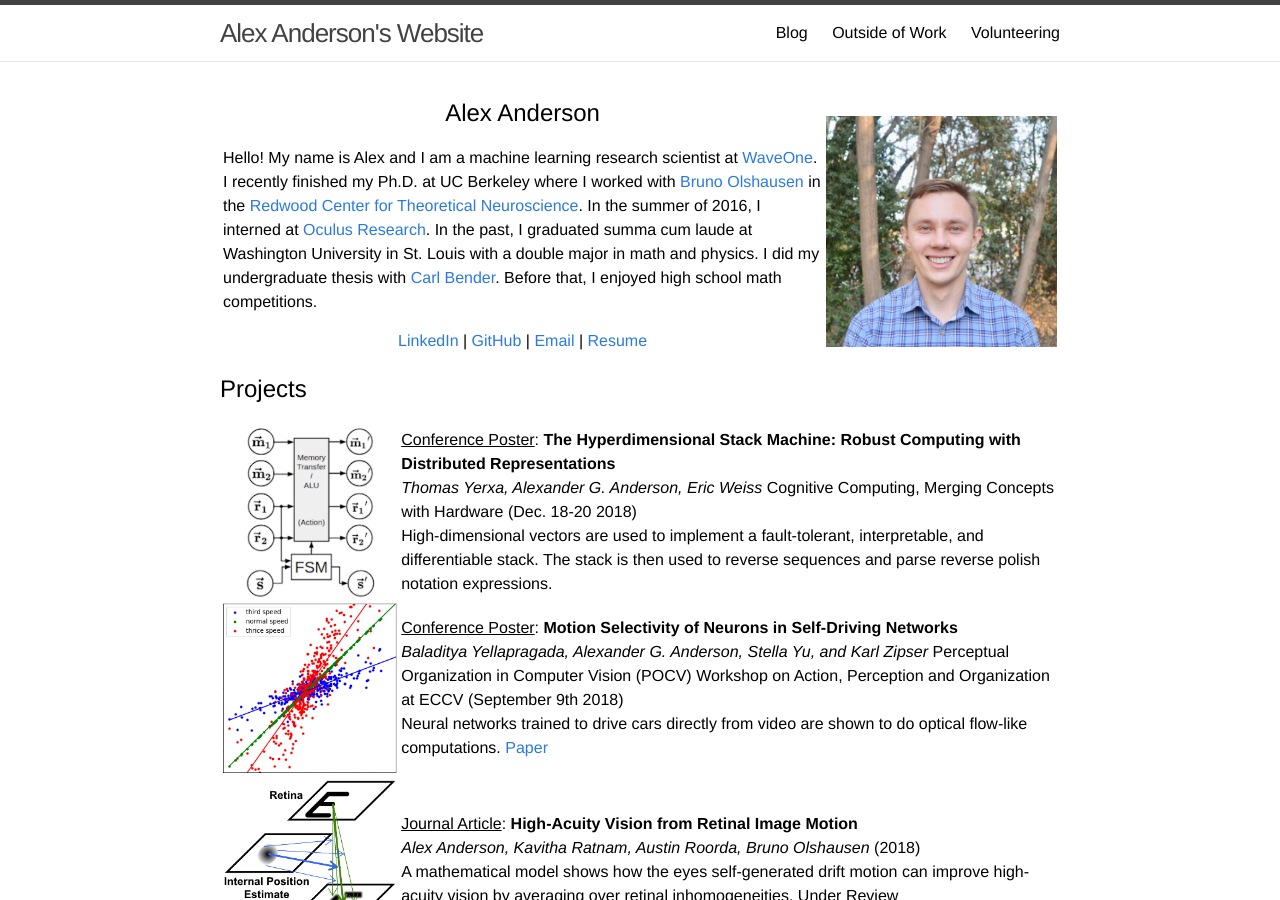
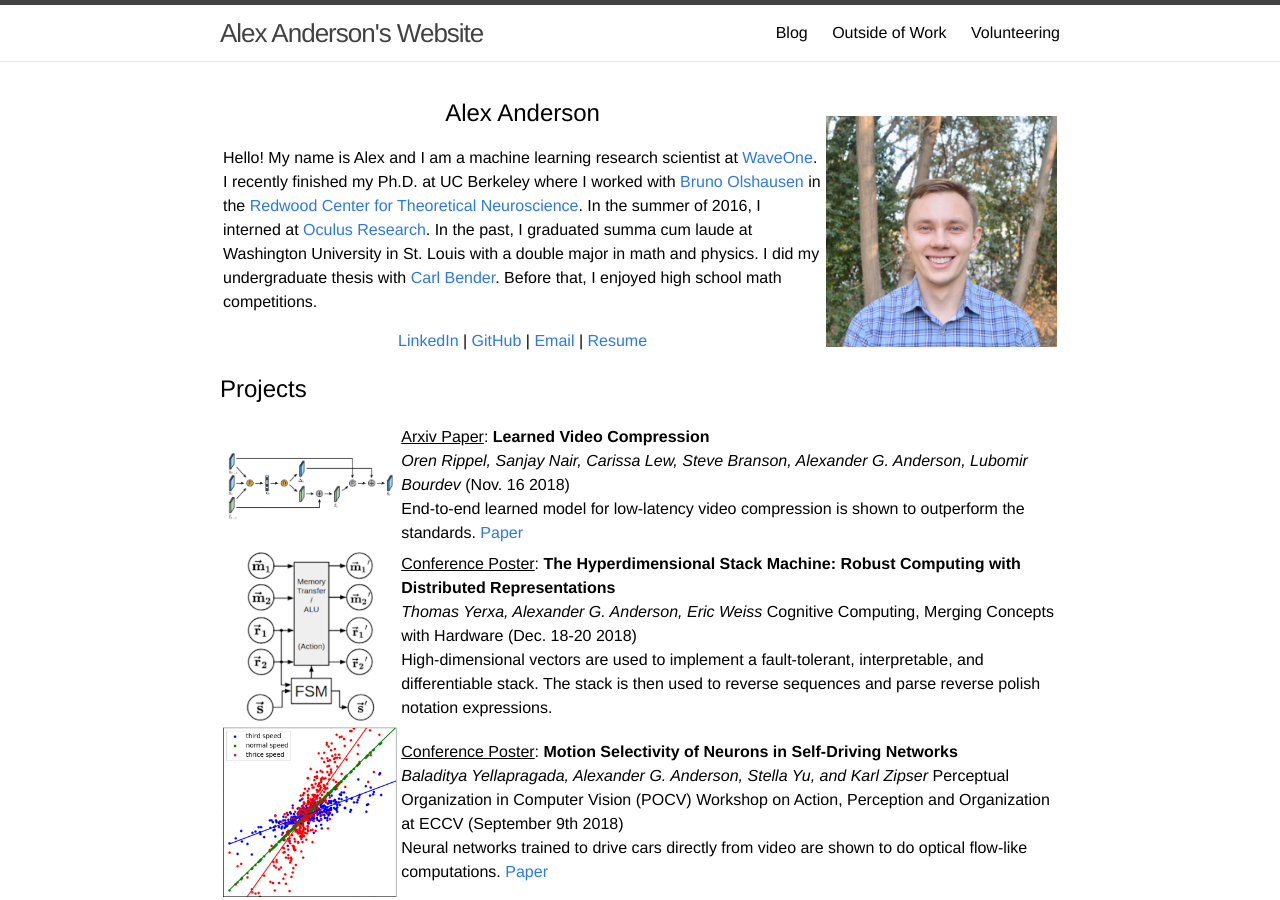
Before and after one commit to alexanderganderson/alexanderganderson.github.io, a Jekyll site: the page built from index.html, in a window 1280 px wide and 900 px high. Built offline with Jekyll 4.4.1, drawn with Linux system fonts in a browser that asks for light colours.

Commit message:
added waveone paper

```diff
--- a/_data/projects.yml
+++ b/_data/projects.yml
@@ -1,3 +1,12 @@
+- type: Arxiv Paper
+  title: 'Learned Video Compression'
+  authors: Oren Rippel, Sanjay Nair, Carissa Lew, Steve Branson, Alexander G. Anderson, Lubomir Bourdev
+  date: Nov. 16 2018
+  desc: End-to-end learned model for low-latency video compression is shown to outperform the standards.
+  img: static/img/p_compression.png
+  link: <a href=https://arxiv.org/abs/1811.06981 target='_blank'>Paper</a>
+
+
 - type: Conference Poster
   title: 'The Hyperdimensional Stack Machine: Robust Computing with Distributed Representations'
   authors: Thomas Yerxa, Alexander G. Anderson, Eric Weiss
```
Also changed, not shown: static/img/p_compression.png (added).
